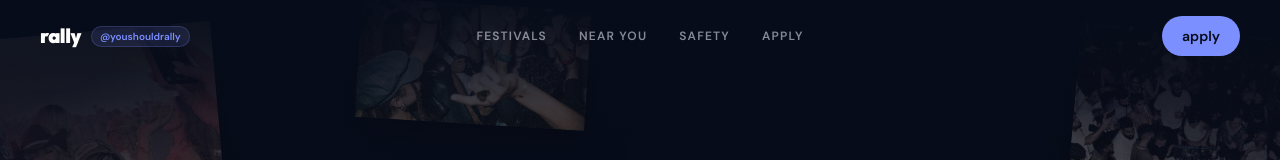
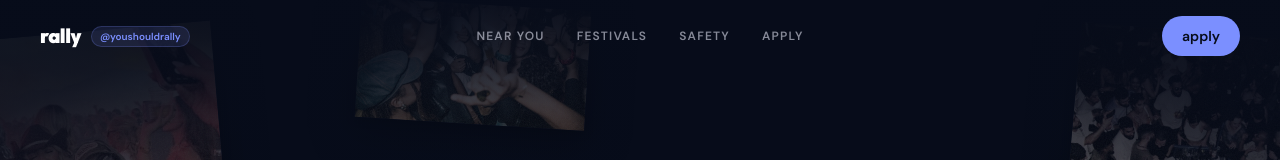
Before and after one commit to Maddymooree/rally, a React (Vite) app: page / in a window 1280 px wide. Shown: the top 160 px of the page. Built offline with nearby package versions, Linux system fonts and the light colour scheme.

Commit message:
Reorder nav to near you, festivals, safety, apply

```diff
--- a/src/app/components/Nav.tsx
+++ b/src/app/components/Nav.tsx
@@ -47,11 +47,11 @@ export function Nav() {
       </div>
 
       <div className="nav-links-desktop hidden md:flex items-center justify-center gap-8">
+        <Link to="/near-you" className="font-body text-xs font-semibold uppercase tracking-widest" style={linkStyle}>
+          near you
+        </Link>
         <Link to="/festivals" className="font-body text-xs font-semibold uppercase tracking-widest" style={linkStyle}>
           festivals
-        </Link>
-        <Link to="/near-you" className="font-body text-xs font-semibold uppercase tracking-widest" style={linkStyle}>
-          near you
         </Link>
         <Link to="/safety" className="font-body text-xs font-semibold uppercase tracking-widest" style={linkStyle}>
           safety
@@ -87,11 +87,11 @@ export function Nav() {
           className="absolute top-full right-6 mt-3 flex flex-col rounded-2xl p-2 min-w-[180px]"
           style={{ background: "var(--card)", border: "1px solid var(--border)", boxShadow: "0 16px 40px rgba(0,0,0,0.5)" }}
         >
+          <Link to="/near-you" className="font-body text-sm font-medium px-4 py-3 rounded-xl" style={{ color: "var(--foreground)" }} onClick={() => setOpen(false)}>
+            near you
+          </Link>
           <Link to="/festivals" className="font-body text-sm font-medium px-4 py-3 rounded-xl" style={{ color: "var(--foreground)" }} onClick={() => setOpen(false)}>
             festivals
-          </Link>
-          <Link to="/near-you" className="font-body text-sm font-medium px-4 py-3 rounded-xl" style={{ color: "var(--foreground)" }} onClick={() => setOpen(false)}>
-            near you
           </Link>
           <Link to="/safety" className="font-body text-sm font-medium px-4 py-3 rounded-xl" style={{ color: "var(--foreground)" }} onClick={() => setOpen(false)}>
             safety
```
